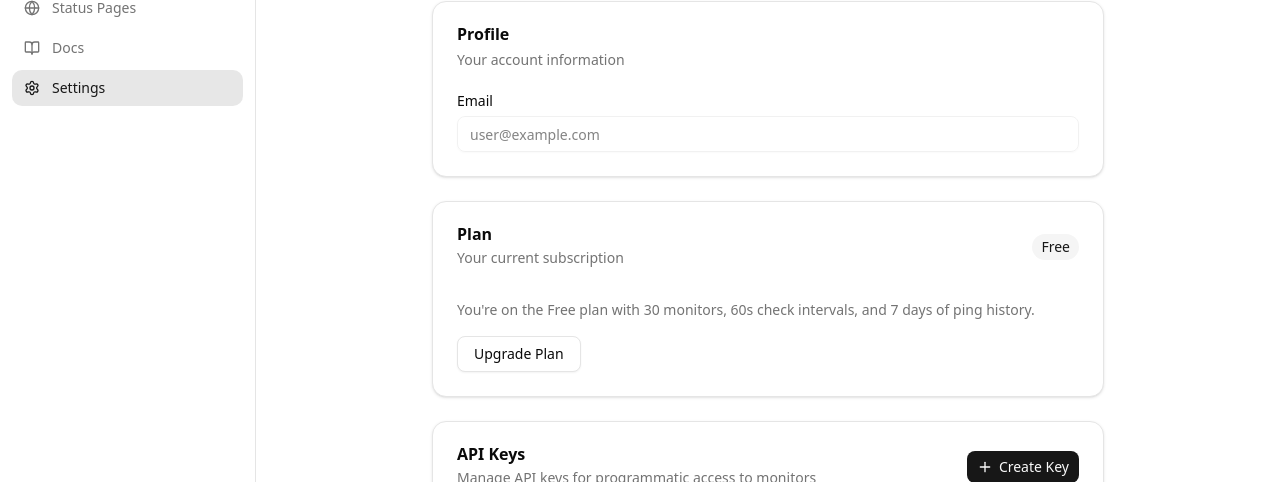
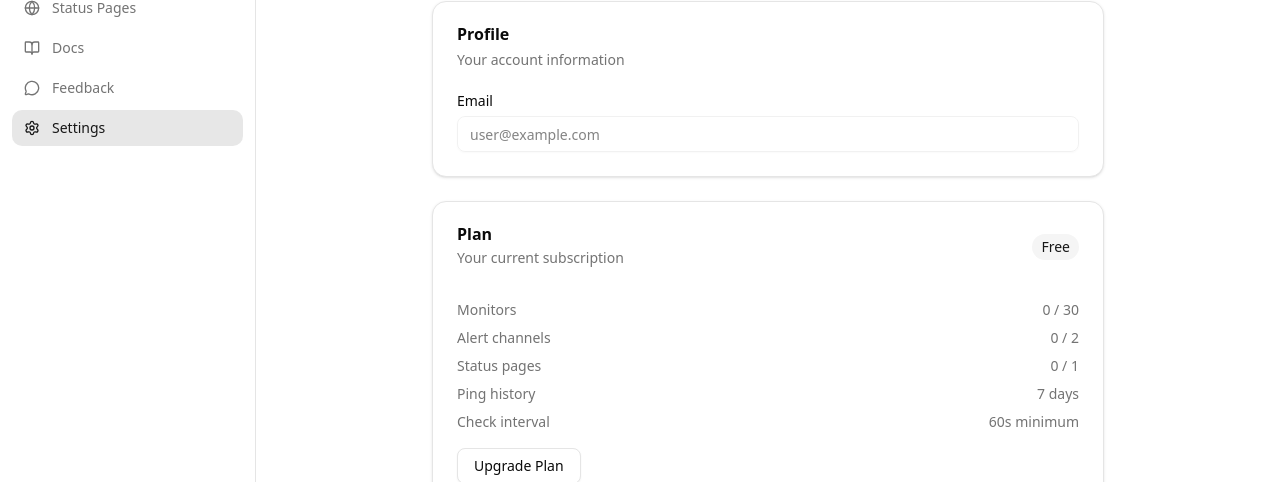
Before and after one commit to ramongalego/pulsemon, a Next.js app: page /dashboard/settings in a window 1280 px wide. Shown: the part 159-641 px from the top of the page. Built offline with nearby package versions, Linux system fonts and the light colour scheme; no server answers; the database is empty; sample sign-in values are in the browser's storage.

Commit message:
Plan downgrade limits and banner / Other minor changes

```diff
--- a/src/app/(dashboard)/dashboard/settings/page.tsx
+++ b/src/app/(dashboard)/dashboard/settings/page.tsx
@@ -17,6 +17,7 @@ import { Badge } from '@/components/ui/badge';
 import { ApiKeyManager } from '@/components/dashboard/api-key-manager';
 import { UpgradeButton } from '@/components/dashboard/upgrade-button';
 import { getUserPlan, getPlanLimits } from '@/lib/plan-limits';
+import { getUserUsage } from '@/lib/plan-enforcement';
 
 export default async function SettingsPage() {
   const session = await auth();
@@ -25,6 +26,7 @@ export default async function SettingsPage() {
 
   const plan = await getUserPlan(userId);
   const limits = getPlanLimits(plan);
+  const usage = await getUserUsage(userId);
   const planLabel = plan.charAt(0).toUpperCase() + plan.slice(1);
 
   const keys = await db
@@ -77,12 +79,31 @@ export default async function SettingsPage() {
           </div>
         </CardHeader>
         <CardContent>
-          <p className="text-muted-foreground mb-4 text-sm">
-            You&apos;re on the {planLabel} plan with{' '}
-            {limits.monitors === Infinity ? 'unlimited' : limits.monitors}{' '}
-            monitors, {limits.checkInterval}s check intervals, and{' '}
-            {limits.pingHistoryDays} days of ping history.
-          </p>
+          <div className="mb-4 space-y-2 text-sm">
+            <UsageRow
+              label="Monitors"
+              current={usage.monitors}
+              limit={limits.monitors}
+            />
+            <UsageRow
+              label="Alert channels"
+              current={usage.alertChannels}
+              limit={limits.alertChannels}
+            />
+            <UsageRow
+              label="Status pages"
+              current={usage.statusPages}
+              limit={limits.statusPages}
+            />
+            <div className="text-muted-foreground flex justify-between">
+              <span>Ping history</span>
+              <span>{limits.pingHistoryDays} days</span>
+            </div>
+            <div className="text-muted-foreground flex justify-between">
+              <span>Check interval</span>
+              <span>{limits.checkInterval}s minimum</span>
+            </div>
+          </div>
           {plan !== 'pro' && plan !== 'lifetime' && (
             <UpgradeButton currentPlan={plan} variant="outline" size="default">
               Upgrade Plan
@@ -111,3 +132,26 @@ export default async function SettingsPage() {
     </div>
   );
 }
+
+function UsageRow({
+  label,
+  current,
+  limit,
+}: {
+  label: string;
+  current: number;
+  limit: number;
+}) {
+  const isOver = current > limit;
+  const displayLimit = limit === Infinity ? '∞' : String(limit);
+
+  return (
+    <div className="flex justify-between">
+      <span className="text-muted-foreground">{label}</span>
+      <span className={isOver ? 'font-medium text-amber-600' : 'text-muted-foreground'}>
+        {current} / {displayLimit}
+        {isOver && ' (over limit)'}
+      </span>
+    </div>
+  );
+}
--- a/src/app/api/alert-channels/route.ts
+++ b/src/app/api/alert-channels/route.ts
@@ -5,6 +5,7 @@ import { alertChannels } from '@/lib/db/schema';
 import { eq } from 'drizzle-orm';
 import { createAlertChannelSchema } from '@/lib/validations/alert-channel';
 import { getUserPlan, getPlanLimits } from '@/lib/plan-limits';
+import { checkPlanLimit } from '@/lib/plan-enforcement';
 import type { AlertChannelType } from '@/types';
 
 export async function GET() {
@@ -76,19 +77,18 @@ export async function POST(req: NextRequest) {
       );
     }
 
-    const existing = await db
-      .select({ id: alertChannels.id, type: alertChannels.type })
-      .from(alertChannels)
-      .where(eq(alertChannels.userId, session.user.id));
-
     // Check total channel count
-    if (existing.length >= limits.alertChannels) {
+    const { allowed, limit } = await checkPlanLimit(
+      session.user.id,
+      'alertChannels',
+    );
+    if (!allowed) {
       return NextResponse.json(
         {
           data: null,
           error: {
             code: 'PLAN_LIMIT',
-            message: `Your ${plan} plan allows ${limits.alertChannels} alert channel${limits.alertChannels === 1 ? '' : 's'}. Upgrade to add more.`,
+            message: `Your ${plan} plan allows ${limit} alert channel${limit === 1 ? '' : 's'}. Upgrade to add more.`,
           },
         },
         { status: 403 },
@@ -96,6 +96,11 @@ export async function POST(req: NextRequest) {
     }
 
     // Check non-email type diversity (free plan: email + 1 other type)
+    const existing = await db
+      .select({ id: alertChannels.id, type: alertChannels.type })
+      .from(alertChannels)
+      .where(eq(alertChannels.userId, session.user.id));
+
     if (requestedType !== 'email') {
       const existingNonEmailTypes = new Set(
         existing.filter((c) => c.type !== 'email').map((c) => c.type),
--- a/src/app/api/monitors/route.ts
+++ b/src/app/api/monitors/route.ts
@@ -5,6 +5,7 @@ import { monitors } from '@/lib/db/schema';
 import { eq } from 'drizzle-orm';
 import { createMonitorSchema } from '@/lib/validations/monitor';
 import { getUserPlan, getPlanLimits } from '@/lib/plan-limits';
+import { checkPlanLimit } from '@/lib/plan-enforcement';
 import { defaultGracePeriod } from '@/lib/monitoring/constants';
 
 export async function GET() {
@@ -65,18 +66,17 @@ export async function POST(req: NextRequest) {
     const plan = await getUserPlan(session.user.id);
     const limits = getPlanLimits(plan);
 
-    const existingMonitors = await db
-      .select({ id: monitors.id })
-      .from(monitors)
-      .where(eq(monitors.userId, session.user.id));
-
-    if (existingMonitors.length >= limits.monitors) {
+    const { allowed, limit } = await checkPlanLimit(
+      session.user.id,
+      'monitors',
+    );
+    if (!allowed) {
       return NextResponse.json(
         {
           data: null,
           error: {
             code: 'PLAN_LIMIT',
-            message: `Your ${plan} plan allows ${limits.monitors} monitor${limits.monitors === 1 ? '' : 's'}. Upgrade to add more.`,
+            message: `Your ${plan} plan allows ${limit} monitor${limit === 1 ? '' : 's'}. Upgrade to add more.`,
           },
         },
         { status: 403 },
--- a/src/app/api/status-pages/route.ts
+++ b/src/app/api/status-pages/route.ts
@@ -4,7 +4,8 @@ import { db } from '@/lib/db';
 import { statusPages, statusPageMonitors } from '@/lib/db/schema';
 import { eq, sql } from 'drizzle-orm';
 import { createStatusPageSchema } from '@/lib/validations/status-page';
-import { getUserPlan, getPlanLimits } from '@/lib/plan-limits';
+import { getUserPlan } from '@/lib/plan-limits';
+import { checkPlanLimit } from '@/lib/plan-enforcement';
 
 export async function GET() {
   const session = await auth();
@@ -76,20 +77,18 @@ export async function POST(req: NextRequest) {
 
     // Check plan limits
     const plan = await getUserPlan(session.user.id);
-    const limits = getPlanLimits(plan);
 
-    const existing = await db
-      .select({ id: statusPages.id })
-      .from(statusPages)
-      .where(eq(statusPages.userId, session.user.id));
-
-    if (existing.length >= limits.statusPages) {
+    const { allowed, limit } = await checkPlanLimit(
+      session.user.id,
+      'statusPages',
+    );
+    if (!allowed) {
       return NextResponse.json(
         {
           data: null,
           error: {
             code: 'PLAN_LIMIT',
-            message: `Your ${plan} plan allows ${limits.statusPages} status page${limits.statusPages === 1 ? '' : 's'}. Upgrade to add more.`,
+            message: `Your ${plan} plan allows ${limit} status page${limit === 1 ? '' : 's'}. Upgrade to add more.`,
           },
         },
         { status: 403 },
--- a/src/components/dashboard/mobile-nav.tsx
+++ b/src/components/dashboard/mobile-nav.tsx
@@ -10,6 +10,7 @@ import {
   Globe,
   LayoutDashboard,
   Menu,
+  MessageCircle,
   Settings,
   LogOut,
 } from 'lucide-react';
@@ -25,11 +26,22 @@ import {
 import { Separator } from '@/components/ui/separator';
 import { useState } from 'react';
 
-const navItems = [
+const navItems: {
+  label: string;
+  href: string;
+  icon: typeof LayoutDashboard;
+  external?: boolean;
+}[] = [
   { label: 'Dashboard', href: '/dashboard', icon: LayoutDashboard },
   { label: 'Alerts', href: '/dashboard/alerts', icon: Bell },
   { label: 'Status Pages', href: '/dashboard/status-pages', icon: Globe },
   { label: 'Docs', href: '/dashboard/docs', icon: BookOpen },
+  {
+    label: 'Feedback',
+    href: 'mailto:raygaledev@gmail.com',
+    icon: MessageCircle,
+    external: true,
+  },
   { label: 'Settings', href: '/dashboard/settings', icon: Settings },
 ];
 
@@ -60,19 +72,31 @@ export function MobileNav() {
         <nav className="flex-1 space-y-1 p-3">
           {navItems.map((item) => {
             const isActive =
-              pathname === item.href ||
-              (item.href !== '/dashboard' && pathname.startsWith(item.href));
-            return (
+              !item.external &&
+              (pathname === item.href ||
+                (item.href !== '/dashboard' && pathname.startsWith(item.href)));
+            const className = cn(
+              'flex items-center gap-3 rounded-lg px-3 py-2 text-sm font-medium transition-colors',
+              isActive
+                ? 'bg-primary/10 text-primary'
+                : 'text-muted-foreground hover:bg-accent hover:text-accent-foreground',
+            );
+            return item.external ? (
+              <a
+                key={item.label}
+                href={item.href}
+                onClick={() => setOpen(false)}
+                className={className}
+              >
+                <item.icon className="h-4 w-4" />
+                {item.label}
+              </a>
+            ) : (
               <Link
                 key={item.href}
                 href={item.href}
                 onClick={() => setOpen(false)}
-                className={cn(
-                  'flex items-center gap-3 rounded-lg px-3 py-2 text-sm font-medium transition-colors',
-                  isActive
-                    ? 'bg-primary/10 text-primary'
-                    : 'text-muted-foreground hover:bg-accent hover:text-accent-foreground',
-                )}
+                className={className}
               >
                 <item.icon className="h-4 w-4" />
                 {item.label}
--- a/src/components/dashboard/sidebar.tsx
+++ b/src/components/dashboard/sidebar.tsx
@@ -9,6 +9,7 @@ import {
   BookOpen,
   Globe,
   LayoutDashboard,
+  MessageCircle,
   Settings,
   LogOut,
 } from 'lucide-react';
@@ -16,7 +17,12 @@ import { signOut } from 'next-auth/react';
 import { Button } from '@/components/ui/button';
 import { Separator } from '@/components/ui/separator';
 
-const navItems = [
+const navItems: {
+  label: string;
+  href: string;
+  icon: typeof LayoutDashboard;
+  external?: boolean;
+}[] = [
   {
     label: 'Dashboard',
     href: '/dashboard',
@@ -38,6 +44,12 @@ const navItems = [
     icon: BookOpen,
   },
   {
+    label: 'Feedback',
+    href: 'mailto:raygaledev@gmail.com',
+    icon: MessageCircle,
+    external: true,
+  },
+  {
     label: 'Settings',
     href: '/dashboard/settings',
     icon: Settings,
@@ -57,19 +69,22 @@ export function Sidebar() {
       <nav className="flex-1 space-y-1 p-3">
         {navItems.map((item) => {
           const isActive =
-            pathname === item.href ||
-            (item.href !== '/dashboard' && pathname.startsWith(item.href));
-          return (
-            <Link
-              key={item.href}
-              href={item.href}
-              className={cn(
-                'flex items-center gap-3 rounded-lg px-3 py-2 text-sm font-medium transition-colors',
-                isActive
-                  ? 'bg-primary/10 text-primary'
-                  : 'text-muted-foreground hover:bg-accent hover:text-accent-foreground',
-              )}
-            >
+            !item.external &&
+            (pathname === item.href ||
+              (item.href !== '/dashboard' && pathname.startsWith(item.href)));
+          const className = cn(
+            'flex items-center gap-3 rounded-lg px-3 py-2 text-sm font-medium transition-colors',
+            isActive
+              ? 'bg-primary/10 text-primary'
+              : 'text-muted-foreground hover:bg-accent hover:text-accent-foreground',
+          );
+          return item.external ? (
+            <a key={item.label} href={item.href} className={className}>
+              <item.icon className="h-4 w-4" />
+              {item.label}
+            </a>
+          ) : (
+            <Link key={item.href} href={item.href} className={className}>
               <item.icon className="h-4 w-4" />
               {item.label}
             </Link>
--- a/src/components/dashboard/upgrade-modal.tsx
+++ b/src/components/dashboard/upgrade-modal.tsx
@@ -192,7 +192,7 @@ export function UpgradeModal({
         </div>
 
         {billing !== 'lifetime' ? (
-          <div className="grid min-h-[420px] gap-4 p-6 md:grid-cols-3 md:h-[420px]">
+          <div className="grid min-h-[420px] gap-4 p-6 md:h-[420px] md:grid-cols-3">
             {PLANS.map((plan) => {
               const isCurrent = plan.key === currentPlan;
               const isRecommended = plan.key === recommended && !isCurrent;
--- /dev/null
+++ b/src/lib/plan-enforcement.ts
@@ -0,0 +1,87 @@
+import { db } from '@/lib/db';
+import { monitors, alertChannels, statusPages } from '@/lib/db/schema';
+import { eq } from 'drizzle-orm';
+import { getUserPlan, getPlanLimits } from '@/lib/plan-limits';
+import type { Plan, PlanLimits } from '@/types';
+
+export interface ResourceUsage {
+  monitors: number;
+  alertChannels: number;
+  statusPages: number;
+}
+
+export interface PlanLimitCheck {
+  allowed: boolean;
+  current: number;
+  limit: number;
+}
+
+export async function getUserUsage(userId: string): Promise<ResourceUsage> {
+  const [monitorRows, channelRows, pageRows] = await Promise.all([
+    db
+      .select({ id: monitors.id })
+      .from(monitors)
+      .where(eq(monitors.userId, userId)),
+    db
+      .select({ id: alertChannels.id })
+      .from(alertChannels)
+      .where(eq(alertChannels.userId, userId)),
+    db
+      .select({ id: statusPages.id })
+      .from(statusPages)
+      .where(eq(statusPages.userId, userId)),
+  ]);
+
+  return {
+    monitors: monitorRows.length,
+    alertChannels: channelRows.length,
+    statusPages: pageRows.length,
+  };
+}
+
+export async function checkPlanLimit(
+  userId: string,
+  resource: 'monitors' | 'alertChannels' | 'statusPages',
+): Promise<PlanLimitCheck> {
+  const plan = await getUserPlan(userId);
+  const limits = getPlanLimits(plan);
+
+  const usage = await getResourceCount(userId, resource);
+  const limit = limits[resource] as number;
+
+  return {
+    allowed: usage < limit,
+    current: usage,
+    limit,
+  };
+}
+
+async function getResourceCount(
+  userId: string,
+  resource: 'monitors' | 'alertChannels' | 'statusPages',
+): Promise<number> {
+  const tableMap = {
+    monitors,
+    alertChannels,
+    statusPages,
+  } as const;
+
+  const table = tableMap[resource];
+  const rows = await db
+    .select({ id: table.id })
+    .from(table)
+    .where(eq(table.userId, userId));
+
+  return rows.length;
+}
+
+export function isOverLimit(
+  usage: ResourceUsage,
+  limits: PlanLimits,
+): boolean {
+  return (
+    usage.monitors > limits.monitors ||
+    usage.alertChannels > limits.alertChannels ||
+    usage.statusPages > limits.statusPages
+  );
+}
```
Also changed, not shown: src/app/(dashboard)/dashboard/page.tsx (+7 -0 lines), src/components/dashboard/over-limit-banner.tsx (added, +63 -0 lines), src/content/blog/why-your-cron-jobs-fail-silently.mdx (+6 -6 lines).
